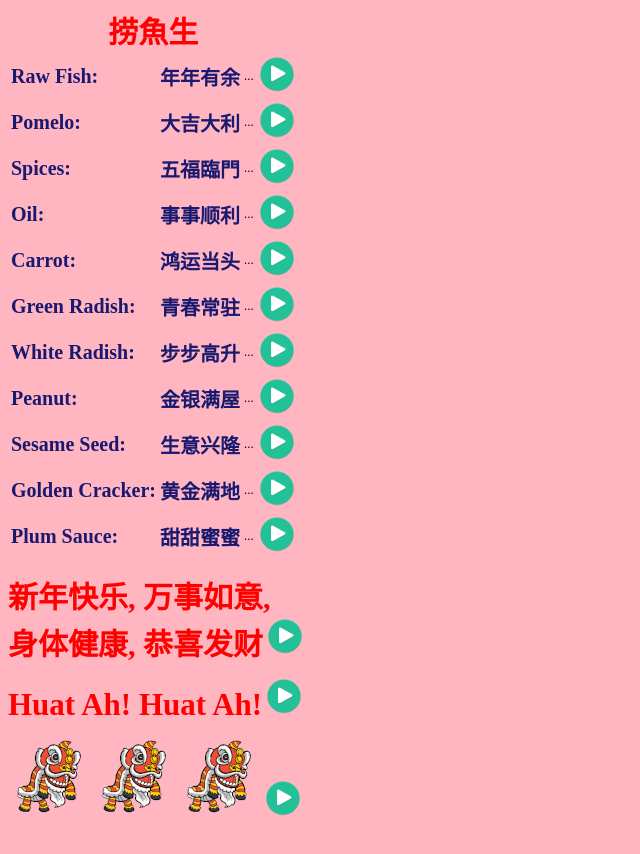
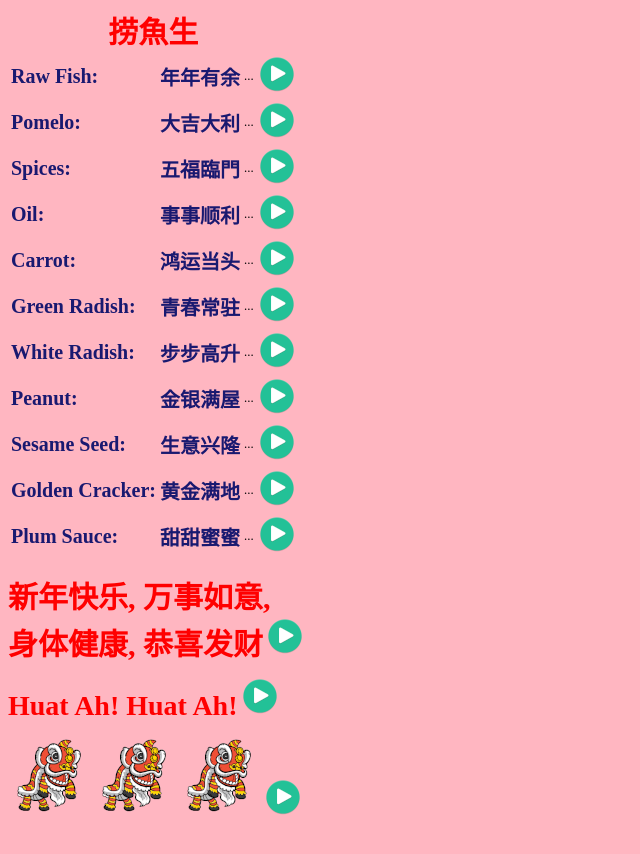
Before and after one commit to orbifusion/orbifusion, a plain HTML site: page index.html in a window 1280 px wide. Shown: the whole page, without its empty margins (0-640 px from the left). Drawn offline with Linux system fonts and the light colour scheme.

Commit message:
Update index.html
Changed font size for Huat Ah! phrase to 28 pixels

```diff
--- a/index.html
+++ b/index.html
@@ -117,7 +117,7 @@ during Chinese New Year celebrations. -->
         </dl>
 
         <dl style="color: red;">
-            <dt><strong style="font-size: 31px;">Huat Ah! Huat Ah!</strong>
+            <dt><strong style="font-size: 28px;">Huat Ah! Huat Ah!</strong>
             <a href="javascript:void(0);" onclick="playSound('huat_play')">
                     <img src="music_play_green.png" alt="Sound File"></a></dt>
         </dl>
```
